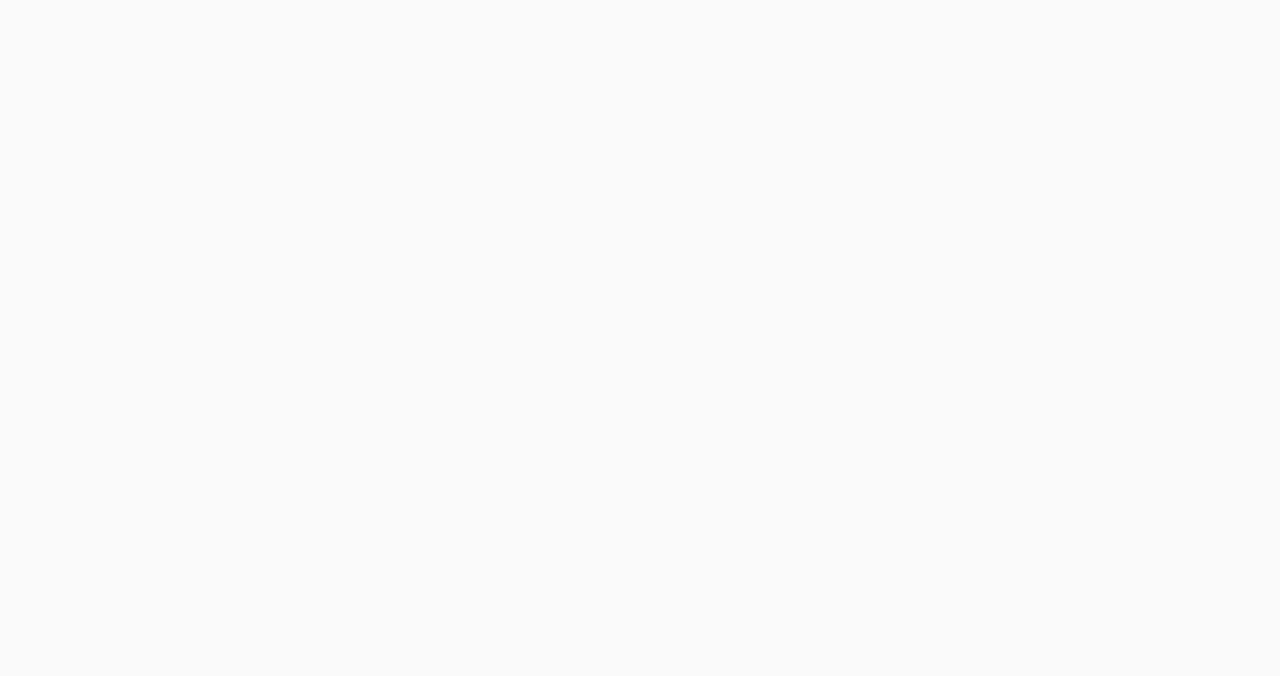
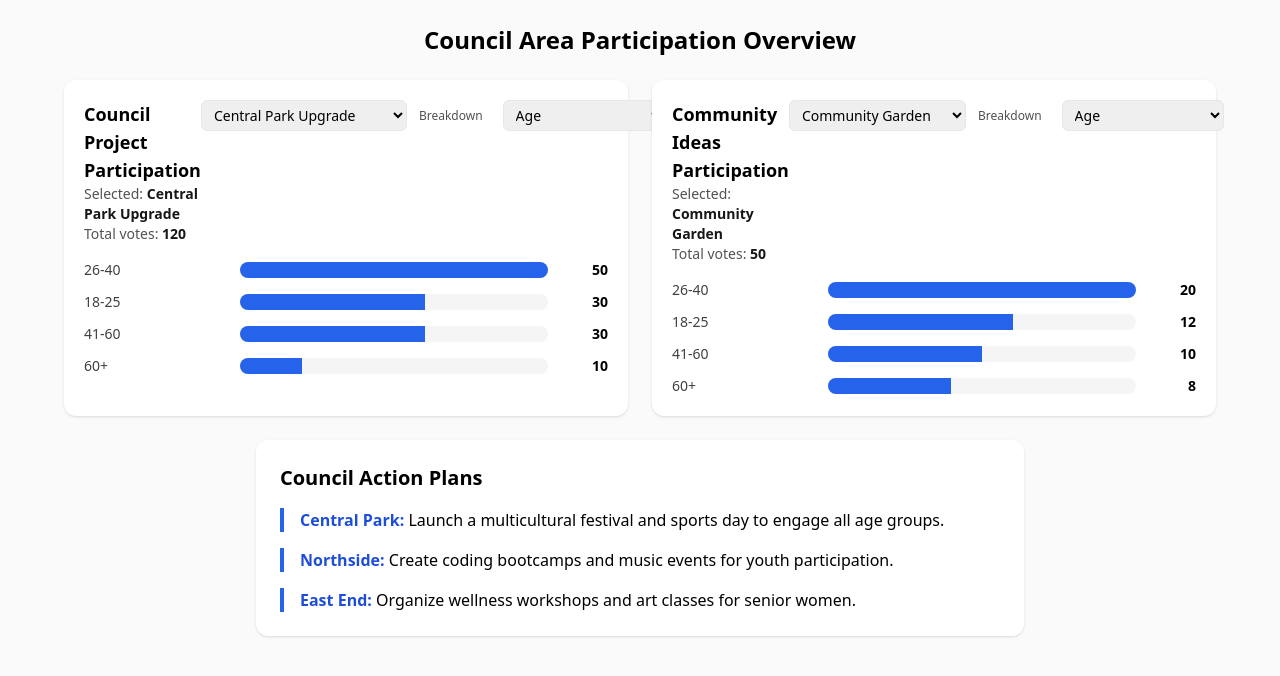
Before and after one commit to mangeshg/communityLink, a React (Vite) app: page /council-dashboard in a window 1280 px wide. Before the commit this address had no page. Shown: the top 676 px of the page. Built offline with nearby package versions, Linux system fonts and the light colour scheme.

Commit message:
council dashboard

```diff
--- a/src/App.jsx
+++ b/src/App.jsx
@@ -1,6 +1,7 @@
 import React, { useState } from "react";
 import CouncilLogin from "./CouncilLogin.jsx";
-import { BrowserRouter as Router, Routes, Route, useNavigate } from "react-router-dom";
+import CouncilDashboard from "./CouncilDashboard.jsx";
+import { BrowserRouter as Router, Routes, Route, useNavigate, Navigate } from "react-router-dom";
 
 /**
  * CommunityLink demo app
@@ -68,8 +69,11 @@ export default function App() {
             />
           )}
         />
-        <Route path="/council-login" element={<CouncilLogin />} />
-        <Route path="/submit-idea" element={<SubmitIdeaBot />} />
+  <Route path="/council-login" element={<CouncilLogin />} />
+  <Route path="/council-dashboard" element={<CouncilDashboard />} />
+  <Route path="/submit-idea" element={<SubmitIdeaBot />} />
+  {/* Fallback: redirect unknown routes to root */}
+  <Route path="*" element={<Navigate to="/" replace />} />
       </Routes>
     </div>
   );
@@ -206,15 +210,6 @@ function SignIn({ email, setEmail, onSubmit, startMyGovIdFlow }) {
         Council Login
       </button>
       <div className="w-full max-w-sm bg-white shadow-sm rounded-2xl p-6 md:p-8">
-        {/* Brand */}
-        <div className="flex items-center justify-center gap-3 select-none">
-          <CommunityLinkMark className="h-10 w-10" />
-          <span className="text-2xl font-semibold tracking-tight text-neutral-800">CommunityLink</span>
-        </div>
-
-        {/* Title */}
-        <h1 className="mt-8 text-center text-3xl font-bold tracking-tight text-neutral-900">Sign in</h1>
-
         {/* myGovID button */}
         <button
           type="button"
--- /dev/null
+++ b/src/CouncilDashboard.jsx
@@ -0,0 +1,182 @@
+
+import React from "react";
+
+const participationData = [
+  {
+    area: "Central Park",
+    votes: 120,
+    ideas: 8,
+    campaigns: 2,
+    culture: "Multicultural",
+    age: "All",
+    sex: "All"
+  },
+  {
+    area: "Northside",
+    votes: 80,
+    ideas: 3,
+    campaigns: 1,
+    culture: "Youth",
+    age: "18-25",
+    sex: "Mixed"
+  },
+  {
+    area: "East End",
+    votes: 45,
+    ideas: 1,
+    campaigns: 0,
+    culture: "Seniors",
+    age: "60+",
+    sex: "Female"
+  }
+];
+
+// Mock per-project and per-idea datasets with demographic breakdowns
+const mockProjects = [
+  {
+    id: 'proj-1',
+    title: 'Central Park Upgrade',
+    demographics: {
+      age: { '18-25': 30, '26-40': 50, '41-60': 30, '60+': 10 },
+      sex: { Male: 60, Female: 60 },
+      ethnicity: { Multicultural: 80, Other: 40 }
+    }
+  },
+  {
+    id: 'proj-2',
+    title: 'New Library Construction',
+    demographics: {
+      age: { '18-25': 10, '26-40': 40, '41-60': 30, '60+': 20 },
+      sex: { Male: 45, Female: 55 },
+      ethnicity: { Multicultural: 50, Other: 50 }
+    }
+  }
+];
+
+const mockIdeas = [
+  {
+    id: 'idea-1',
+    title: 'Community Garden',
+    demographics: {
+      age: { '18-25': 12, '26-40': 20, '41-60': 10, '60+': 8 },
+      sex: { Male: 25, Female: 25 },
+      ethnicity: { Multicultural: 30, Other: 20 }
+    }
+  },
+  {
+    id: 'idea-2',
+    title: 'Road Safety Initiative',
+    demographics: {
+      age: { '18-25': 8, '26-40': 30, '41-60': 20, '60+': 12 },
+      sex: { Male: 35, Female: 35 },
+      ethnicity: { Multicultural: 40, Other: 30 }
+    }
+  }
+];
+
+function getActionPlan(row) {
+  if (row.culture === "Multicultural") {
+    return "Launch a multicultural festival and sports day to engage all age groups.";
+  }
+  if (row.culture === "Youth") {
+    return "Create coding bootcamps and music events for youth participation.";
+  }
+  if (row.culture === "Seniors" && row.sex === "Female") {
+    return "Organize wellness workshops and art classes for senior women.";
+  }
+  return "Increase outreach and awareness campaigns tailored to local demographics.";
+}
+
+export default function CouncilDashboard() {
+  // Debug log to help confirm component is mounted
+  if (typeof window !== 'undefined') console.log('CouncilDashboard mounted');
+  return (
+    <div className="min-h-screen w-full bg-neutral-50 flex flex-col items-center p-6">
+      <h1 className="text-2xl font-bold mb-6 text-center">Council Area Participation Overview</h1>
+
+          {/* Participation Tiles */}
+          <div className="w-full max-w-6xl grid grid-cols-1 md:grid-cols-2 gap-6 mb-6">
+            <ParticipationTile
+              title="Council Project Participation"
+              mode="project"
+            />
+
+            <ParticipationTile
+              title="Community Ideas Participation"
+              mode="idea"
+            />
+          </div>
+
+      {/* Action Plans */}
+      <div className="w-full max-w-3xl bg-white rounded-xl shadow p-6">
+        <h2 className="text-xl font-bold mb-4">Council Action Plans</h2>
+        <ul className="space-y-4">
+          {participationData.map((row) => (
+            <li key={row.area} className="border-l-4 border-blue-600 pl-4">
+              <span className="font-semibold text-blue-700">{row.area}:</span> {getActionPlan(row)}
+            </li>
+          ))}
+        </ul>
+      </div>
+    </div>
+  );
+}
+
+function ParticipationTile({ title, mode = 'project' }) {
+  const [breakdown, setBreakdown] = React.useState('age');
+  const items = mode === 'project' ? mockProjects : mockIdeas;
+  const [selectedId, setSelectedId] = React.useState(items[0]?.id || null);
+  const current = items.find((i) => i.id === selectedId) || items[0] || { demographics: {} };
+
+  const totalVotes = Object.values(current.demographics?.age || {}).reduce((s, v) => s + v, 0);
+
+  function breakdownEntries(field) {
+    if (!current.demographics) return [];
+    if (field === 'age') return Object.entries(current.demographics.age || {});
+    if (field === 'sex') return Object.entries(current.demographics.sex || {});
+    if (field === 'ethnicity') return Object.entries(current.demographics.ethnicity || {});
+    return [];
+  }
+
+  const raw = breakdownEntries(breakdown);
+  const breakdownData = raw.sort((a, b) => b[1] - a[1]);
+  const maxVal = breakdownData.length ? Math.max(...breakdownData.map(([, v]) => v)) : 1;
+
+  return (
+    <div className="bg-white rounded-xl shadow p-5">
+      <div className="flex items-start justify-between">
+        <div>
+          <h3 className="text-lg font-semibold">{title}</h3>
+          <div className="text-sm text-neutral-600">Selected: <span className="font-bold text-neutral-900">{current.title}</span></div>
+          <div className="text-sm text-neutral-600">Total votes: <span className="font-bold text-neutral-900">{totalVotes}</span></div>
+        </div>
+        <div className="flex items-center gap-3">
+          <select value={selectedId} onChange={(e) => setSelectedId(e.target.value)} className="rounded-md border px-2 py-1 text-sm">
+            {items.map((it) => (
+              <option key={it.id} value={it.id}>{it.title}</option>
+            ))}
+          </select>
+          <label className="text-xs text-neutral-600 mr-2">Breakdown</label>
+          <select value={breakdown} onChange={(e) => setBreakdown(e.target.value)} className="rounded-md border px-2 py-1 text-sm">
+            <option value="age">Age</option>
+            <option value="sex">Sex</option>
+            <option value="ethnicity">Ethnic Background</option>
+          </select>
+        </div>
+      </div>
+
+      <div className="mt-4 space-y-3">
+        {breakdownData.map(([label, value]) => (
+          <div key={label} className="flex items-center gap-3">
+            <div className="w-36 text-sm text-neutral-700">{label}</div>
+            <div className="flex-1 bg-neutral-100 rounded-full h-4 overflow-hidden">
+              <div className="h-4 bg-blue-600" style={{ width: `${(value / maxVal) * 100}%` }} />
+            </div>
+            <div className="w-12 text-right text-sm font-semibold">{value}</div>
+          </div>
+        ))}
+        {breakdownData.length === 0 && <div className="text-sm text-neutral-500">No data</div>}
+      </div>
+    </div>
+  );
+}
--- a/src/CouncilLogin.jsx
+++ b/src/CouncilLogin.jsx
@@ -1,9 +1,11 @@
 import React, { useState } from "react";
+import { useNavigate } from "react-router-dom";
 
 export default function CouncilLogin() {
   const [councilId, setCouncilId] = useState("");
   const [councilPassword, setCouncilPassword] = useState("");
   const [councilError, setCouncilError] = useState("");
+  const navigate = useNavigate();
 
   function handleCouncilLogin(e) {
     e.preventDefault();
@@ -12,7 +14,7 @@ export default function CouncilLogin() {
       return;
     }
     // Replace with real auth logic
-    alert(`Council Login successful for ${councilId}`);
+    navigate("/council-dashboard");
     setCouncilId("");
     setCouncilPassword("");
     setCouncilError("");
```
Also changed, not shown: src/main.jsx (+7 -7 lines), 3 other files (tests, documents, lock files or other folders).
